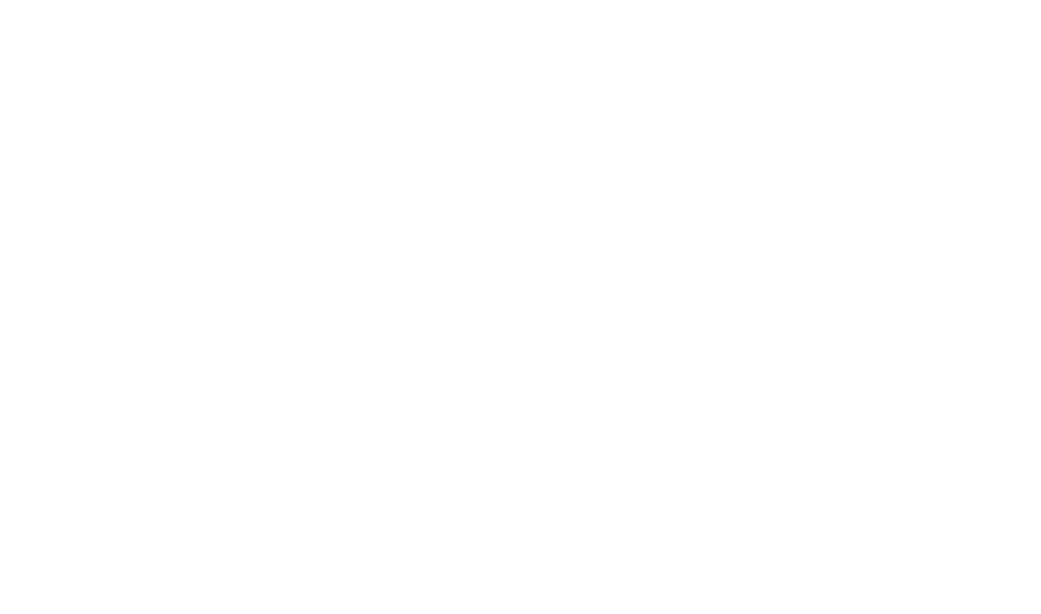
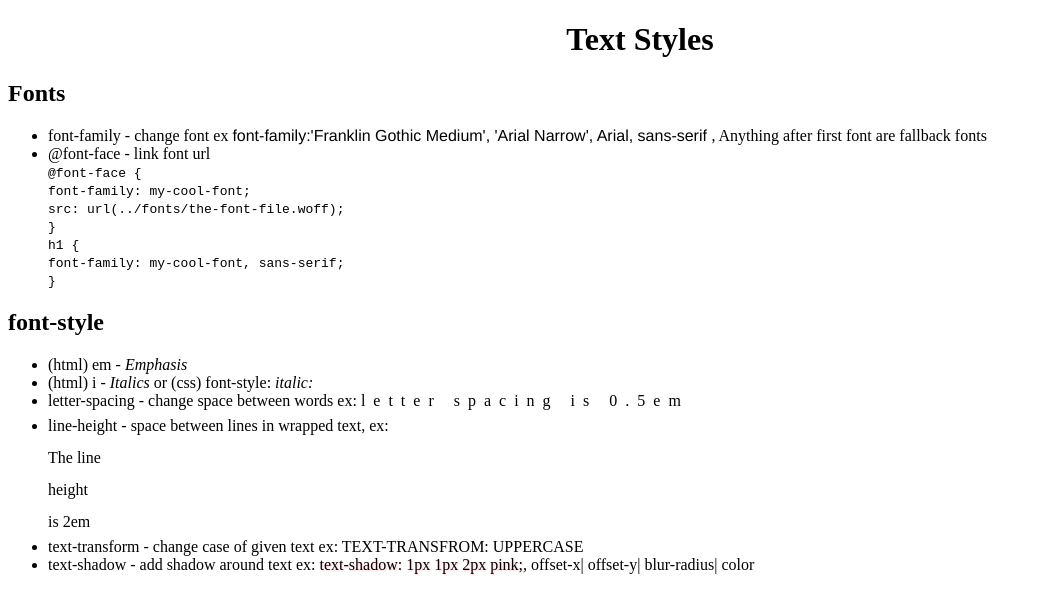
Before and after one commit to Jonathanpatinocs/html-css-practice, a plain HTML site: page css/textstyles.html in a window 1280 px wide. Shown: the whole page, without its empty margins (0-1041 px from the left). Drawn offline with Linux system fonts and the light colour scheme.

Commit message:
text styles

```diff
--- a/css/textstyles.html
+++ b/css/textstyles.html
@@ -0,0 +1,39 @@
+<!DOCTYPE html>
+<html lang="en">
+<head>
+    <meta charset="UTF-8">
+    <meta name="viewport" content="width=device-width, initial-scale=1.0">
+    <title>Text styles</title>
+    <style>
+
+    </style>
+</head>
+<body>
+    <h1 style="text-align: center;">Text Styles</h1>
+    <div id="fonts">
+        <h2>Fonts</h2>
+        <ul>
+            <li>font-family - change font ex <span style="font-family:'Franklin Gothic Medium', 'Arial Narrow', Arial, sans-serif"> font-family:'Franklin Gothic Medium', 'Arial Narrow', Arial, sans-serif </span> , Anything after first font are fallback fonts </li>
+            <li>@font-face - link font url <br> <code>@font-face {
+                <br>font-family: my-cool-font;
+                <br>src: url(../fonts/the-font-file.woff);
+             <br> }
+              <br>
+              h1 {
+               <br> font-family: my-cool-font, sans-serif;
+             <br> }</code></li>
+        </ul>
+    </div>
+    <div id="styles">
+        <h2>font-style</h2>
+        <ul>
+            <li>(html) em - <em>Emphasis</em></li>
+            <li>(html) i - <i>Italics</i> or (css) font-style: <i>italic:</i></li>
+            <li>letter-spacing - change space between words ex: <span style="letter-spacing: 0.5em;">letter spacing is 0.5em</span></li>
+            <li>line-height - space between lines in wrapped text, ex: <span style="line-height: 2em;"> <br>The line <br>height <br>is 2em</span></li>
+            <li>text-transform - change case of given text ex: <span style="text-transform: uppercase;">text-transfrom: uppercase</span></li>
+            <li>text-shadow - add shadow around text ex: <span style="text-shadow: 1px 1px 2px pink;">text-shadow: 1px 1px 2px pink;</span>, offset-x| offset-y| blur-radius| color</li>
+        </ul>
+    </div>
+</body>
+</html>
--- a/index.css
+++ /dev/null
@@ -1,6 +0,0 @@
-#head{
-    width: 100%;
-    text-align: center;
-    font-size: 40px;
-
-}
--- a/index.html
+++ b/index.html
@@ -4,7 +4,13 @@
     <meta charset="UTF-8">
     <meta name="viewport" content="width=device-width, initial-scale=1.0">
     <title>HTML/CSS/JAVASCRIPT PRACTICE</title>
-    <link rel="stylesheet" href="index.css">
+    <style>
+        #head{
+            width: 100%;
+            text-align: center;
+            font-size: 40px;
+        }
+    </style>
 </head>
 <body>
     <div id="head">CHEAT SHEET</div>
```
